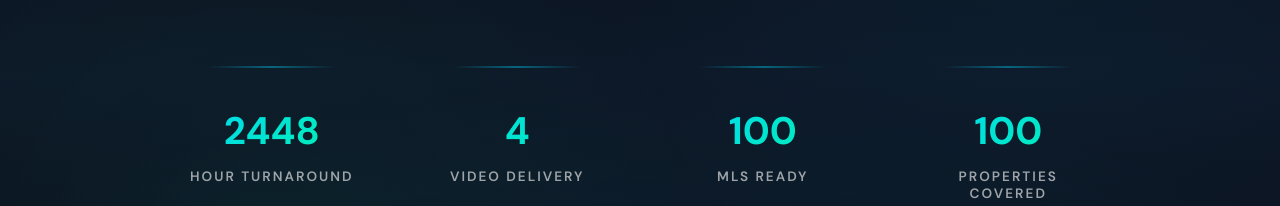
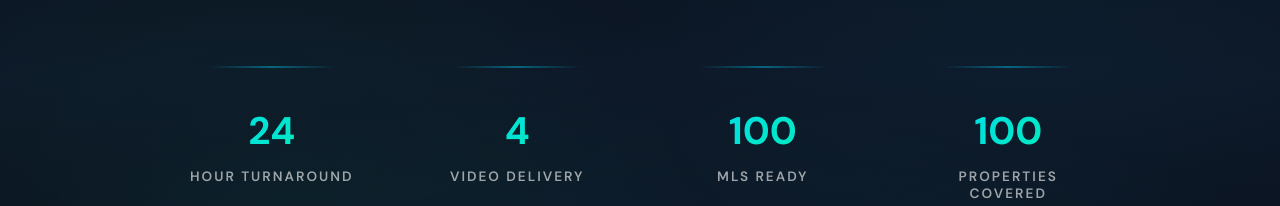
Before and after one commit to Aarz-aaryan/skyeye-drone-media, a React (Create React App) app: page / in a window 1280 px wide. Shown: the part 4775-4981 px from the top of the page. Built offline with nearby package versions, Linux system fonts and the light colour scheme.

Commit message:
fix: change turnaround to 24 hours

```diff
--- a/src/components/OurSuccess.js
+++ b/src/components/OurSuccess.js
@@ -101,7 +101,7 @@ const StatLabel = styled.div`
 `;
 
 const stats = [
-  { number: '24-48', label: 'Hour Turnaround' },
+  { number: '24', label: 'Hour Turnaround' },
   { number: '4K', label: 'Video Delivery', suffix: '' },
   { number: '100%', label: 'MLS Ready', suffix: '' },
   { number: '100+', label: 'Properties Covered', suffix: '' },
```
